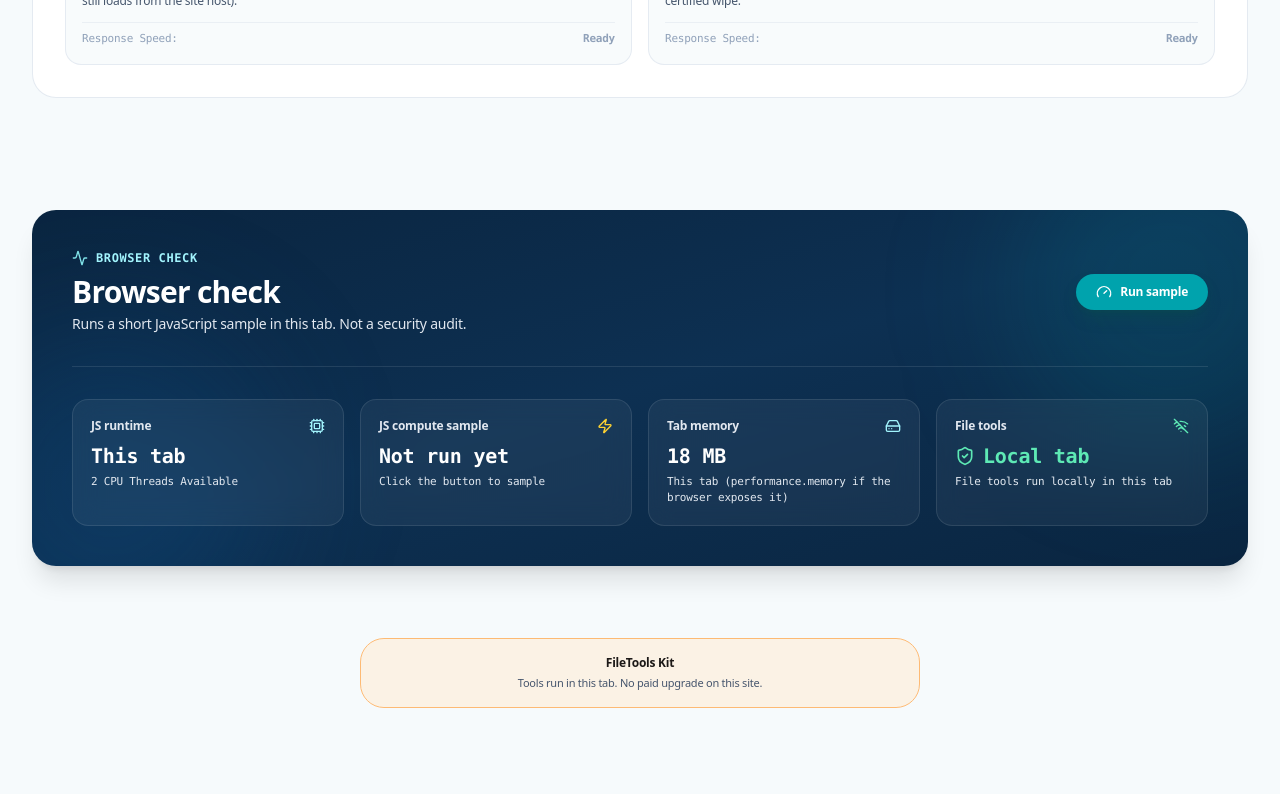
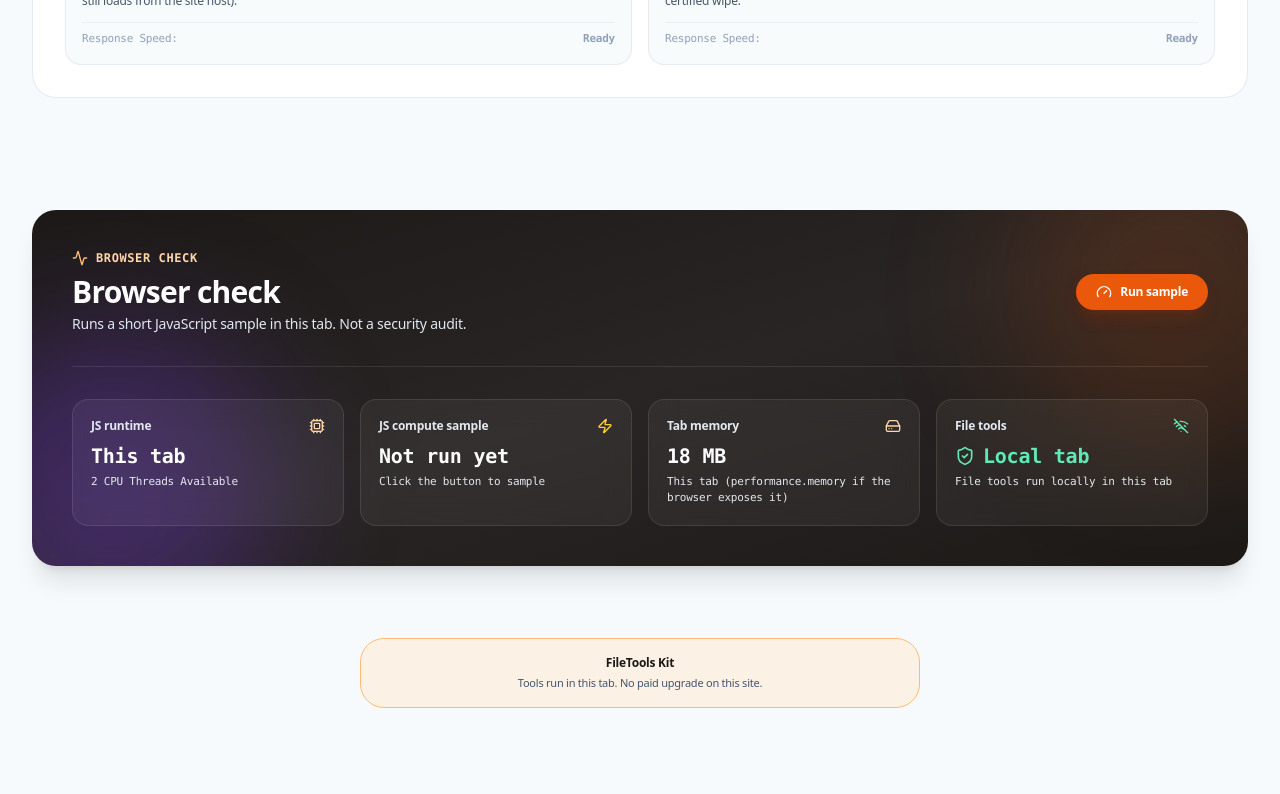
Before and after one commit to Sourendas/OmniCraft-Studio, a React (Vite) app: page / in a window 1280 px wide. Shown: the part 4440-5234 px from the top of the page. Built offline with nearby package versions, Linux system fonts and the light colour scheme.

Commit message:
Citrus accents on browser check panel

```diff
--- a/src/components/home/LiveSystemDiagnostics.tsx
+++ b/src/components/home/LiveSystemDiagnostics.tsx
@@ -45,26 +45,26 @@ export const LiveSystemDiagnostics: React.FC = () => {
 
   return (
     <section className="py-12 px-4 sm:px-6 lg:px-8 max-w-7xl mx-auto relative z-10">
-      <div className="rounded-3xl bg-gradient-to-br from-[#0A2540] via-[#0D3052] to-[#0A2540] p-6 sm:p-10 text-white shadow-xl relative overflow-hidden">
-        <div className="absolute -right-20 -top-20 w-80 h-80 bg-[#00A3AD]/15 rounded-full blur-3xl pointer-events-none" />
-        <div className="absolute -left-20 -bottom-20 w-80 h-80 bg-[#0F4C81]/30 rounded-full blur-3xl pointer-events-none" />
+      <div className="rounded-3xl bg-gradient-to-br from-[#1C1917] via-[#292524] to-[#1C1917] p-6 sm:p-10 text-white shadow-xl relative overflow-hidden">
+        <div className="absolute -right-20 -top-20 w-80 h-80 bg-[#EA580C]/15 rounded-full blur-3xl pointer-events-none" />
+        <div className="absolute -left-20 -bottom-20 w-80 h-80 bg-[#7C3AED]/30 rounded-full blur-3xl pointer-events-none" />
         <div className="relative z-10">
           <div className="flex flex-col md:flex-row md:items-center justify-between gap-4 pb-8 border-b border-white/10">
             <div>
-              <div className="flex items-center gap-2 text-xs font-mono text-cyan-200 font-bold mb-2">
-                <Activity className="w-4 h-4 text-[#7EE0E6]" />
+              <div className="flex items-center gap-2 text-xs font-mono text-orange-200 font-bold mb-2">
+                <Activity className="w-4 h-4 text-[#FDBA74]" />
                 <span className="uppercase tracking-wider">Browser check</span>
               </div>
               <h2 className="text-2xl sm:text-3xl font-black text-white tracking-tight">Browser check</h2>
               <p className="text-xs sm:text-sm text-slate-200 mt-1 max-w-xl font-medium">Runs a short JavaScript sample in this tab. Not a security audit.</p>
             </div>
-            <button id="run-engine-benchmark-btn" onClick={runBenchmark} disabled={isBenchmarking} className="flex items-center gap-2 px-5 py-2.5 rounded-full bg-[#00A3AD] hover:bg-[#00B5B8] text-white text-xs font-black transition-all cursor-pointer disabled:opacity-50 shadow-lg shadow-teal-900/40 shrink-0">
+            <button id="run-engine-benchmark-btn" onClick={runBenchmark} disabled={isBenchmarking} className="flex items-center gap-2 px-5 py-2.5 rounded-full bg-[#EA580C] hover:bg-[#F97316] text-white text-xs font-black transition-all cursor-pointer disabled:opacity-50 shadow-lg shadow-orange-900/40 shrink-0">
               {isBenchmarking ? (<><RefreshCw className="w-4 h-4 animate-spin" /><span>Sampling JavaScript...</span></>) : (<><Gauge className="w-4 h-4" /><span>Run sample</span></>)}
             </button>
           </div>
           <div className="grid grid-cols-1 sm:grid-cols-2 lg:grid-cols-4 gap-4 pt-8">
             <div className="p-4.5 rounded-2xl bg-white/5 border border-white/10 backdrop-blur-md">
-              <div className="flex items-center justify-between text-slate-200 mb-2"><span className="text-xs font-bold">JS runtime</span><Cpu className="w-4 h-4 text-cyan-200" /></div>
+              <div className="flex items-center justify-between text-slate-200 mb-2"><span className="text-xs font-bold">JS runtime</span><Cpu className="w-4 h-4 text-orange-200" /></div>
               <div className="text-xl font-black text-white font-mono flex items-center gap-2"><span>This tab</span></div>
               <p className="text-[11px] text-slate-200 mt-1 font-mono">{browserHardwareConcurrency} CPU Threads Available</p>
             </div>
@@ -74,7 +74,7 @@ export const LiveSystemDiagnostics: React.FC = () => {
               <p className="text-[11px] text-slate-200 mt-1 font-mono">{jsLoopsPerSec ? 'JS loop + SHA-256 sample' : 'Click the button to sample'}</p>
             </div>
             <div className="p-4.5 rounded-2xl bg-white/5 border border-white/10 backdrop-blur-md">
-              <div className="flex items-center justify-between text-slate-200 mb-2"><span className="text-xs font-bold">Tab memory</span><HardDrive className="w-4 h-4 text-cyan-200" /></div>
+              <div className="flex items-center justify-between text-slate-200 mb-2"><span className="text-xs font-bold">Tab memory</span><HardDrive className="w-4 h-4 text-orange-200" /></div>
               <div className="text-xl font-black text-white font-mono">{heapSizeMb >= 0 ? `${heapSizeMb} MB` : 'Not exposed'}</div>
               <p className="text-[11px] text-slate-200 mt-1 font-mono">This tab (performance.memory if the browser exposes it)</p>
             </div>
```
